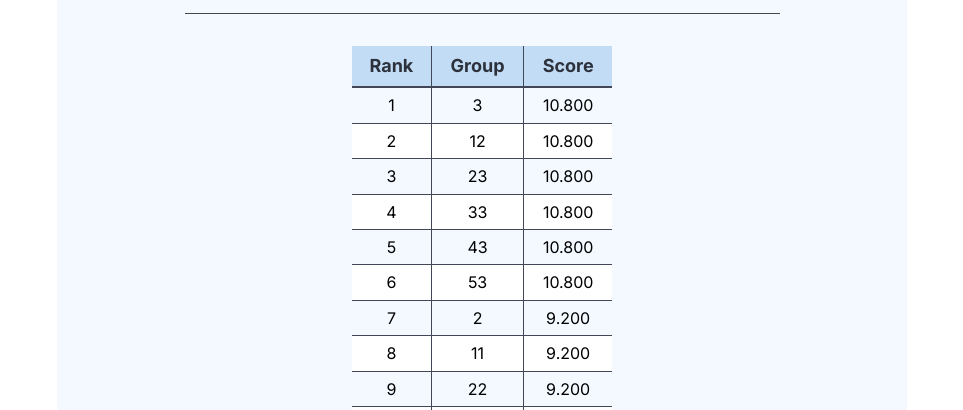
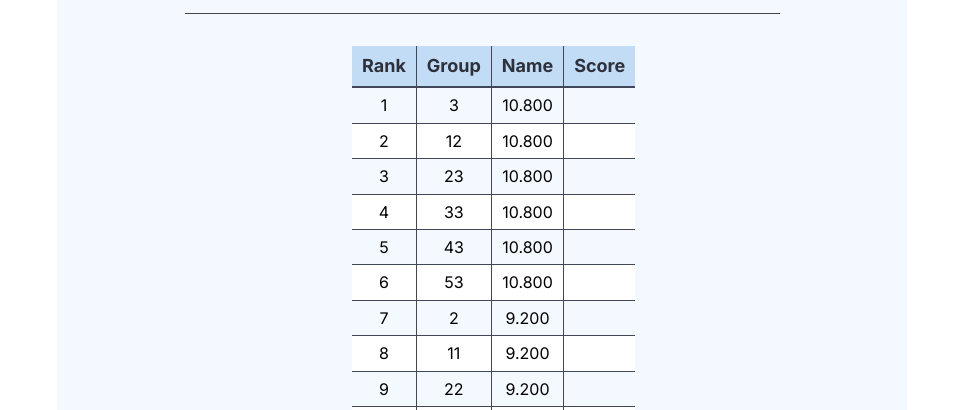
Before and after one commit to limarman/limarman.github.io, a website built with Parcel: page best.html in a window 1280 px wide. Shown: the part 390-800 px from the top of the page, without its empty margins (158-1121 px from the left). Built offline with nearby package versions, Linux system fonts and the light colour scheme.

Commit message:
Updated files.

```diff
--- a/best.html
+++ b/best.html
@@ -58,6 +58,7 @@
                     <tr>
                       <th>Rank</th>
                       <th>Group</th>
+                      <th>Name</th>
                       <th>Score</th>
                     </tr>
                   </tbody>
--- a/eval_best.json
+++ b/eval_best.json
@@ -5,126 +5,126 @@
             "mean": -1,
             "std": -1,
             "commit-SHA": "f7f6d7ca1b0ca8179a28e9aa549ac4a84e5381aa",
-            "eval-timestamp": "2023-10-20_12-45-07"
+            "eval-timestamp": "2023-11-10_16-06-56"
         },
         "2": {
             "error": false,
             "mean": 9.2,
             "std": 0.6,
             "commit-SHA": "778fec3875c0eb58932db649a6a98e8e01f988d6",
-            "eval-timestamp": "2023-10-20_12-45-07"
+            "eval-timestamp": "2023-11-10_16-06-56"
         },
         "3": {
             "error": false,
             "mean": 10.8,
             "std": 1.0770329614269007,
             "commit-SHA": "b60b72ceac11321e0678ee5f0fc47499a6d4c6a4",
-            "eval-timestamp": "2023-10-20_12-45-07"
+            "eval-timestamp": "2023-11-10_16-06-56"
         },
         "10": {
             "error": true,
             "mean": -1,
             "std": -1,
             "commit-SHA": "f7f6d7ca1b0ca8179a28e9aa549ac4a84e5381aa",
-            "eval-timestamp": "2023-10-20_12-45-07"
+            "eval-timestamp": "2023-11-10_16-06-56"
         },
         "11": {
             "error": false,
             "mean": 9.2,
             "std": 0.6,
             "commit-SHA": "778fec3875c0eb58932db649a6a98e8e01f988d6",
-            "eval-timestamp": "2023-10-20_12-45-40"
+            "eval-timestamp": "2023-11-10_16-06-56"
         },
         "12": {
             "error": false,
             "mean": 10.8,
             "std": 1.0770329614269007,
             "commit-SHA": "b60b72ceac11321e0678ee5f0fc47499a6d4c6a4",
-            "eval-timestamp": "2023-10-20_12-45-40"
+            "eval-timestamp": "2023-11-10_16-06-56"
         },
         "21": {
             "error": true,
             "mean": -1,
             "std": -1,
             "commit-SHA": "f7f6d7ca1b0ca8179a28e9aa549ac4a84e5381aa",
-            "eval-timestamp": "2023-11-04_14-58-13"
+            "eval-timestamp": "2023-11-10_16-06-56"
         },
         "22": {
             "error": false,
             "mean": 9.2,
             "std": 0.6,
             "commit-SHA": "778fec3875c0eb58932db649a6a98e8e01f988d6",
-            "eval-timestamp": "2023-11-04_14-58-13"
+            "eval-timestamp": "2023-11-10_16-06-56"
         },
         "23": {
             "error": false,
             "mean": 10.8,
             "std": 1.0770329614269007,
             "commit-SHA": "b60b72ceac11321e0678ee5f0fc47499a6d4c6a4",
-            "eval-timestamp": "2023-11-04_14-58-13"
+            "eval-timestamp": "2023-11-10_16-06-56"
         },
         "31": {
             "error": true,
             "mean": -1,
             "std": -1,
             "commit-SHA": "f7f6d7ca1b0ca8179a28e9aa549ac4a84e5381aa",
-            "eval-timestamp": "2023-11-04_14-58-13"
+            "eval-timestamp": "2023-11-10_16-06-56"
         },
         "32": {
             "error": false,
             "mean": 9.2,
             "std": 0.6,
             "commit-SHA": "778fec3875c0eb58932db649a6a98e8e01f988d6",
-            "eval-timestamp": "2023-11-04_14-58-13"
+            "eval-timestamp": "2023-11-10_16-06-56"
         },
         "33": {
             "error": false,
             "mean": 10.8,
             "std": 1.0770329614269007,
             "commit-SHA": "b60b72ceac11321e0678ee5f0fc47499a6d4c6a4",
-            "eval-timestamp": "2023-11-04_14-58-13"
+            "eval-timestamp": "2023-11-10_16-06-56"
         },
         "41": {
             "error": true,
             "mean": -1,
             "std": -1,
             "commit-SHA": "f7f6d7ca1b0ca8179a28e9aa549ac4a84e5381aa",
-            "eval-timestamp": "2023-11-04_15-07-32"
+            "eval-timestamp": "2023-11-10_16-06-56"
         },
         "42": {
             "error": false,
             "mean": 9.2,
             "std": 0.6,
             "commit-SHA": "778fec3875c0eb58932db649a6a98e8e01f988d6",
-            "eval-timestamp": "2023-11-04_15-07-32"
+            "eval-timestamp": "2023-11-10_16-06-56"
         },
         "43": {
             "error": false,
             "mean": 10.8,
             "std": 1.0770329614269007,
             "commit-SHA": "b60b72ceac11321e0678ee5f0fc47499a6d4c6a4",
-            "eval-timestamp": "2023-11-04_15-07-32"
+            "eval-timestamp": "2023-11-10_16-06-56"
         },
         "51": {
             "error": true,
             "mean": -1,
             "std": -1,
             "commit-SHA": "f7f6d7ca1b0ca8179a28e9aa549ac4a84e5381aa",
-            "eval-timestamp": "2023-11-04_15-07-32"
+            "eval-timestamp": "2023-11-10_16-06-56"
         },
         "52": {
             "error": false,
             "mean": 9.2,
             "std": 0.6,
             "commit-SHA": "778fec3875c0eb58932db649a6a98e8e01f988d6",
-            "eval-timestamp": "2023-11-04_15-07-32"
+            "eval-timestamp": "2023-11-10_16-06-56"
         },
         "53": {
             "error": false,
             "mean": 10.8,
             "std": 1.0770329614269007,
             "commit-SHA": "b60b72ceac11321e0678ee5f0fc47499a6d4c6a4",
-            "eval-timestamp": "2023-11-04_15-07-32"
+            "eval-timestamp": "2023-11-10_16-06-56"
         }
     }
 }
--- a/eval_latest.json
+++ b/eval_latest.json
@@ -1,5 +1,5 @@
 {
-    "timestamp": "2023-11-04_16-26-08",
+    "timestamp": "2023-11-10_16-07-42",
     "groups": {
         "1": {
             "error": true,
--- /dev/null
+++ b/group_names.json
@@ -0,0 +1,21 @@
+{
+    "1": "BoltRC",
+    "2": "TurboX",
+    "3": "Zoomers123",
+    "4": "WarpRL",
+    "10": "DashBot",
+    "11": "VeloAI",
+    "12": "JetRL",
+    "21": "SwiftIQ",
+    "22": "RacerX",
+    "23": "ApexRL",
+    "31": "BlitzAI",
+    "32": "DashRL",
+    "33": "ZoomIQ",
+    "41": "SonicAI",
+    "42": "PaceBot",
+    "43": "RapidRL",
+    "51": "SwiftRL",
+    "52": "DashX",
+    "53": "BlazeAI"
+}
--- a/scripts/script-best.js
+++ b/scripts/script-best.js
@@ -1,8 +1,74 @@
 // URL to the JSON file
 const jsonUrlBest = 'eval_best.json';
 
+const json_urls = ['eval_best.json', 'group_names.json']
+
+const promises = json_urls.map(url =>
+    fetch(url)
+      .then(response => response.json())
+      .catch(error => console.error('Error loading JSON:', error))
+  );
+
+// Get the div element for the table
 const tableDiv = document.getElementById('data-table');
 
+document.addEventListener('DOMContentLoaded', function() {
+    Promise.all(promises)
+        .then(dataArray => {
+            const data = dataArray[0]
+            const group_names = dataArray[1]
+
+            // Access the "groups" object within the JSON data
+            const groups = data.groups;
+
+            // Convert the groups object into an array of objects
+            const groupArray = Object.entries(groups).map(([groupNumber, groupData]) => {
+                return { groupNumber, mean: groupData.mean, error: groupData.error};
+            });
+
+            groupArray.sort((a, b) => {
+                if (a.error && !b.error) {
+                    return 1; // Place groups with errors below groups without errors
+                } else if (!a.error && b.error) {
+                    return -1; // Place groups without errors above groups with errors
+                }
+                else{
+                    return b.mean - a.mean;
+                }
+            });
+
+            // Select the HTML table element by its ID
+            const table = document.getElementById('data-table');
+
+            // Iterate over the groups and create table rows
+            groupArray.forEach((group, index) => {
+                const row = table.insertRow(); // Insert a new row into the table
+                const cell1 = row.insertCell(); // Insert cells for group number and mean
+                const cell2 = row.insertCell();
+                const cell3 = row.insertCell();
+                const cell4 = row.insertCell();
+
+                // Assign data to the cells
+                //cell1.textContent = groupNumber;
+                cell1.textContent = (index + 1).toString()
+                cell2.textContent = group.groupNumber
+                if(group.error)
+                {
+                    cell3.textContent = 'ERROR';
+                    cell3.classList.add('error-eval')
+                }
+                else{
+                    cell3.textContent = group.mean.toFixed(3);
+                }
+
+            });
+        })
+        .catch(error => console.error('Error loading JSON:', error));
+})
+
+
+
+/*
 document.addEventListener('DOMContentLoaded', function() {
     // Fetch JSON data from the file
     fetch(jsonUrlBest)
@@ -56,3 +122,4 @@ document.addEventListener('DOMContentLoaded', function() {
             console.error('Error loading JSON data:', error);
         });
 });
+*/
```
Also changed, not shown: scripts/script-latest.js (+85 -6 lines).
